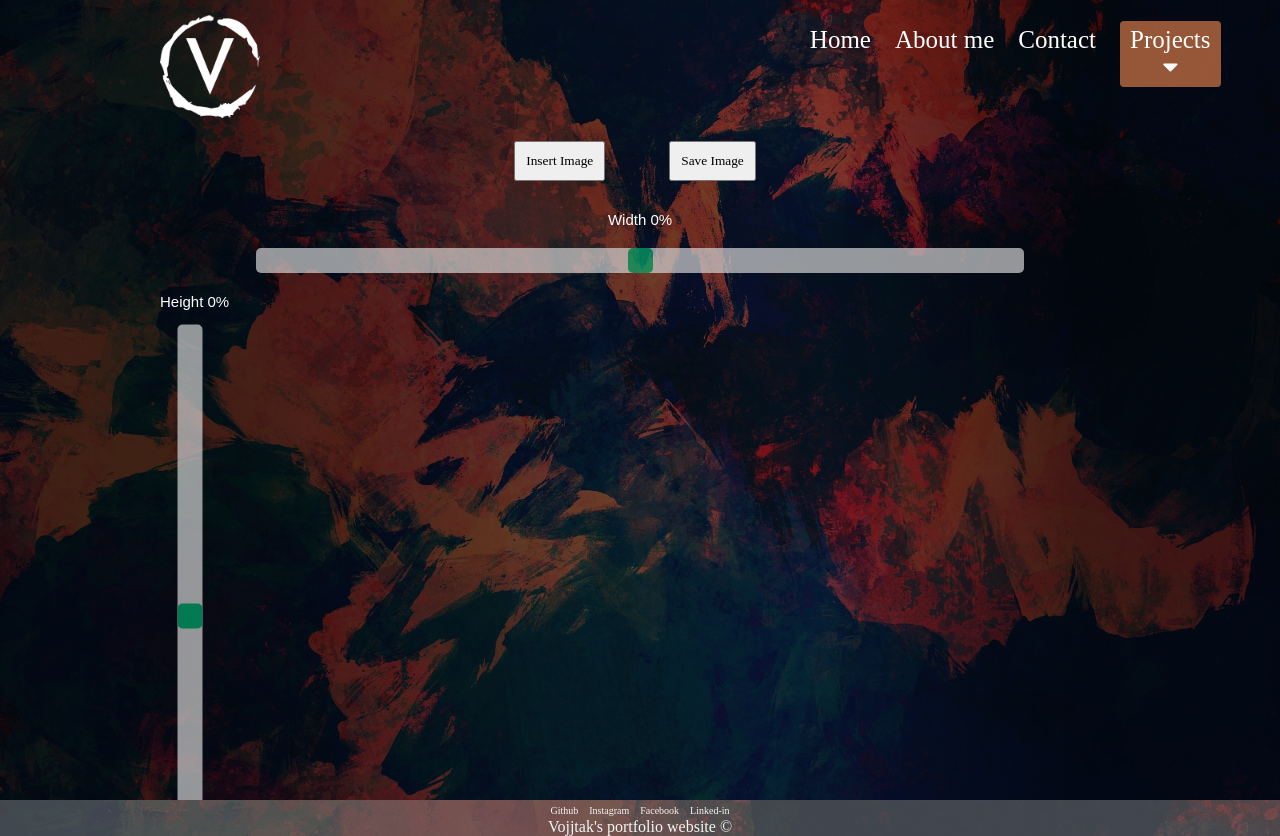
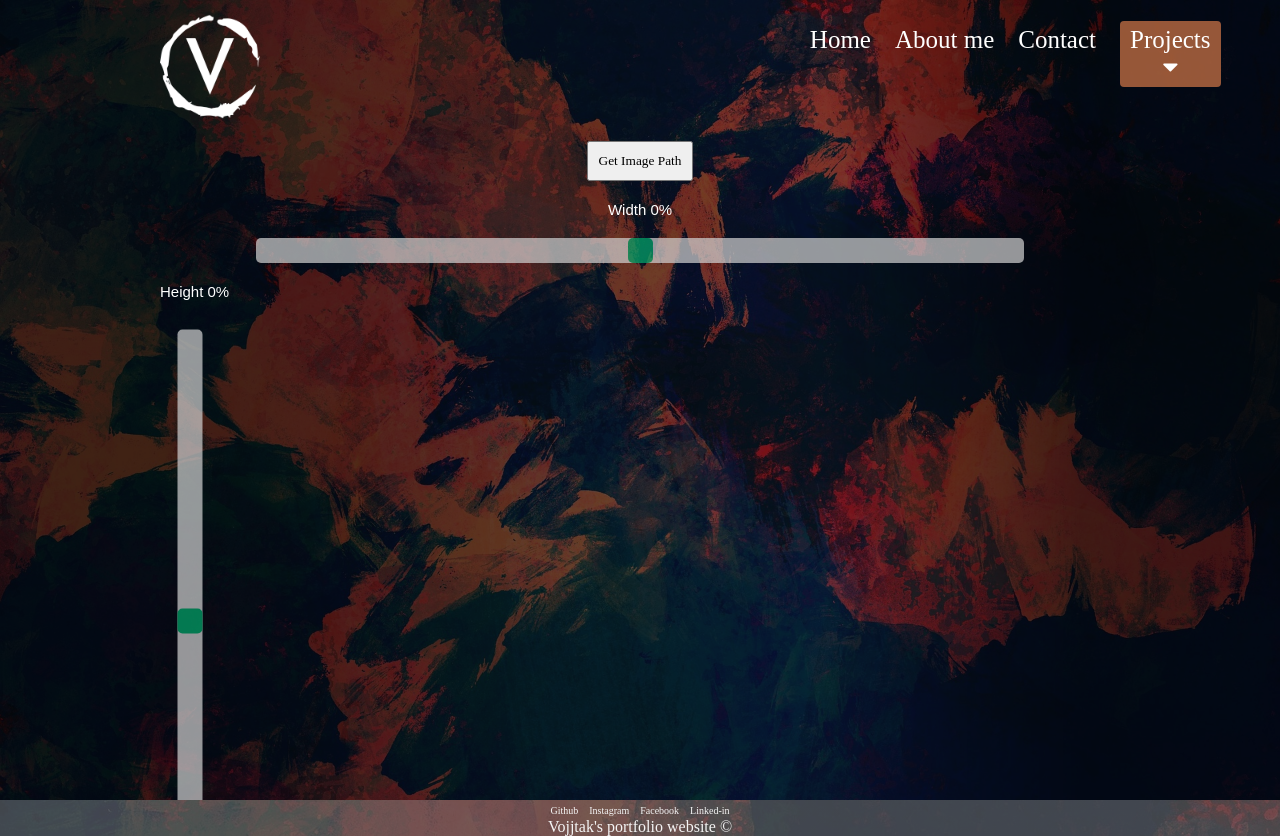
Before and after one commit to Vojjtak/Flask_portfolio_withApps, a Flask app: page /imageresizer in a window 1280 px wide. Run offline with Flask 3, Linux system fonts and the light colour scheme; parts of the project's set-up code (start-up, migrations or seed data) failed here and were passed over.

Commit message:
Added display image to resizer.... Added new route - Excel-art (in progress)
Most painfull day ever.

```diff
--- a/downloader.py
+++ b/downloader.py
@@ -12,7 +12,7 @@ def data_save(url):
     db = (title, url, date)
     connection = sqlite3.connect("database.db")
     cursor = connection.cursor()
-    cursor.execute("insert into downloads values (?,?,?)", db)
+    cursor.execute("INSERT INTO downloads VALUES (?,?,?)", db)
     connection.commit()
     connection.close()
 
--- a/main.py
+++ b/main.py
@@ -10,34 +10,20 @@ import resizer
 app = Flask(__name__, template_folder='website/templates',
             static_folder='website/static')
 
-
+# HOME #
 @app.route("/")
 def home():
     return render_template('index.html')
 
-
+# ABOUT ME #
 @app.route("/about_me")
 def about():
     return render_template("about-me.html")
 
-
-@app.route("/projects")
-def projects():
-    return render_template("projects.html")
-
-
+# CONTACT #
 @app.route("/contact", methods=["POST", "GET"])
 def contact():
     return render_template("contact.html")
-
-@app.route("/imageresizer")
-def img_res():
-    return render_template("/apps/imageresizer.html")
-@app.route("/imageresizer", methods=["POST"])
-def resize():
-    if request.method == "POST":
-        resizer.resize_image(request.form["type"])
-        return render_template("/apps/imageresizer.html")
 
 @app.route("/contact_sent", methods=["POST", "GET"])
 def send_email():
@@ -64,6 +50,7 @@ def send_email():
             return jsonify({'error': str(e)})
 
 
+# VIDEO DOWNLOADER YTB #
 @app.route("/downloader", methods=["POST", "GET"])
 def search():
     title_display = data_title()
@@ -95,7 +82,24 @@ def download():
         data_save(request.form["url"])
         return jsonify({'video': video})
 
+# IMAGE RESIZER #
+@app.route("/imageresizer")
+def img_res():
+    return render_template("/apps/imageresizer.html")
+
+
+@app.route("/get_img_path", methods=['POST'])
+def img_path():
+    if request.method == "POST":
+        image_name = resizer.choose_image()
+        return jsonify({'image_name': image_name})
+
+# EXCEL ART #
+
+@app.route("/excelart")
+def excel_art():
+    return render_template("apps/excel_art.html")
+
 
 if __name__ == "__main__":
     app.run(debug=True)
-    send_email()
--- a/website/static/js/script.js
+++ b/website/static/js/script.js
@@ -21,6 +21,23 @@ $(function() {
             });
     });
 
+    $(document).ready(function() {
+        $("#image_name").click(function() {
+            $.ajax({
+                type: "POST",
+                url: "/get_img_path",
+                success: function(response) {
+                    var name = response.image_name;
+                    $("#img_result").attr("src", "/static/temp/" +  name).show();
+
+                },
+                error: function() {
+                    $("#imagePathResult").text("Error getting image path.");
+                }
+            });
+        });
+    });
+
     $("#download-button").click(function(event) {
         event.preventDefault();
         var url = $("#url-input").val(); // Get the URL from the hidden input
@@ -29,12 +46,27 @@ $(function() {
 });
 
 
+function fetchImgPath(image_path) {
+    return $.ajax({
+        url: '/get_title',
+        type: 'POST',
+        data: {url: url}
+    });
+}
 
 function fetchTitleAndThumbnail(url) {
     return $.ajax({
         url: '/get_title',
         type: 'POST',
         data: {url: url}
+    });
+}
+
+function showImage(image) {
+    return $.ajax({
+    image : '/choose_image',
+    type: 'POST',
+    data: {url: url}
     });
 }
 
@@ -105,6 +137,8 @@ document.addEventListener("DOMContentLoaded", function() {
     elem.addEventListener("input", rangeValue);
 });
 
+
+
 document.addEventListener("DOMContentLoaded", function() {
     var elem = document.querySelector('input[type="range"][name="2"]');
 
--- a/website/static/styles/index.css
+++ b/website/static/styles/index.css
@@ -488,7 +488,7 @@ td {
         height: 25px;
         float: left;
         display: block;
-        margin: 585px 0px 0px 30px;
+        margin: -130px 0px 0px 30px;
         border-radius: 5px;
         background: #d3d3d3;
         outline: none;
@@ -550,6 +550,31 @@ margin-right: 10px;
     font-family: Arial;
     color: white;
 }
+.image-to-resize img{
+    display: block;
+    margin: 0 auto;
+    text-align: center;
+    width: auto;
+}
+
+.res_img img {
+    display: block;
+    margin: 20px auto 0 auto;
+}
+
+.res_img {
+    margin: 30px auto 0px auto;
+    width: 500px;
+    height: 700px;
+}
+
+.insert_button {
+    text-align: center;
+    margin-bottom: 20px;
+}
+#image_name {
+    padding: 10px;
+}
 
 /*** Stop floating ***/
 .clearfix{zoom: 1}
--- a/website/templates/apps/imageresizer.html
+++ b/website/templates/apps/imageresizer.html
@@ -38,29 +38,33 @@
             <!-------------------------- Floating cancel ------------------------------>
             <div class="clearfix"></div>
     </div>
-
+    <div class="insert_button">
+        <button id="image_name">Get Image Path</button>
+    </div>
 <section class="resizer_section row">
 
         <div class="post_image">
-            <form method="post">
-            <div class="resizer_buttons">
+            <form method="post" id="findimage">
 
-                <input type="submit" value="Insert Image" name="insert">
-                <input type="submit" value="Save Image" name="save">
-            </div>
                 <div class="slidecontainer_width">
                     <div class="value_horizontal">Width 0%</div>
                     <input type="range" min="-100" max="100" step="1" value="0" class="horizontal_slider" id="width" name="1">
+                    <div class="value_vertical">Height 0%</div>
+
+                    <div class="res_img">
+                        <img id="img_result" src="">
+                    </div>
 
                 </div>
                 <div class="slidecontainer_height">
-                    <div class="value_vertical">Height 0%</div>
+
                     <input type="range" min="-100" max="100" step="1" value="0" class="vertical_slider row" id="height" name="2">
                 </div>
 
+            </form>
 
 
-            </form>
+
         </div>
 
 </section>
--- a/website/templates/base.html
+++ b/website/templates/base.html
@@ -4,45 +4,28 @@
     <meta charset="UTF-8">
 <!-- View -->
     <meta name="viewport" content="width=device-width, initial-scale=1.0">
-
+<!-- Title -->
+    <title>{% block title %}{% endblock %}</title>
+<!-- Title image -->
+    <link rel="icon" type="image/png" href="{{url_for('static', filename='images/harold.png')}}">
 <!-- Grid -->
     <link rel="stylesheet" href="{{url_for('static', filename='styles/grid/grid.css')}}">
-
-<!-- Lightbox photo gallery (not using yet) -->
-    <link rel="stylesheet" href="{{url_for('static', filename='styles/lightbox.min.css')}}">
-    <script src="{{url_for('static', filename='js/lightbox-plus-jquery.min.js')}}"></script>
-
-<!-- Title image -->
-    <link rel="icon" type="image/png" href="{{url_for('static', filename='images/harold.png')}}">
-
-<!-- Jquery - first script for downloader to non-refresh -->
+<!-- Styles -->
+    <link rel="stylesheet" type="text/css" href="{{url_for('static', filename='/styles/index.css')}}">
+    <link rel="stylesheet" type="text/css" href="{{url_for('static', filename='/styles/queries.css')}}">
+<!-- Jquery -->
     <script src="https://code.jquery.com/jquery-3.7.0.min.js"
             integrity="sha256-2Pmvv0kuTBOenSvLm6bvfBSSHrUJ+3A7x6P5Ebd07/g="
             crossorigin="anonymous"></script>
 
     <script src="{{url_for('static', filename='js/script.js')}}"></script>
 
-    <script src="https://code.jquery.com/jquery-3.6.0.min.js"></script>
-
     <link rel="stylesheet" href="https://cdnjs.cloudflare.com/ajax/libs/font-awesome/4.7.0/css/font-awesome.min.css">
 
-    <script src="https://code.jquery.com/jquery-3.6.0.min.js"></script>
-
-<!-- Style for navbar -->
-    <link rel="stylesheet" type="text/css" href="{{url_for('static', filename='/styles/index.css')}}">
-    <link rel="stylesheet" type="text/css" href="{{url_for('static', filename='/styles/queries.css')}}">
-
-<!-- Title -->
-    <title>{% block title %}{% endblock %}</title>
-
-    <link rel="stylesheet" href="https://cdnjs.cloudflare.com/ajax/libs/font-awesome/4.7.0/css/font-awesome.min.css">
-
-    <script src="https://code.jquery.com/jquery-3.6.0.min.js"></script>
 
 </head>
 
 <body>
-
 
 {% block content %}
 {% endblock %}
```
Also changed, not shown: resizer.py (+17 -5 lines), 1 other file.
